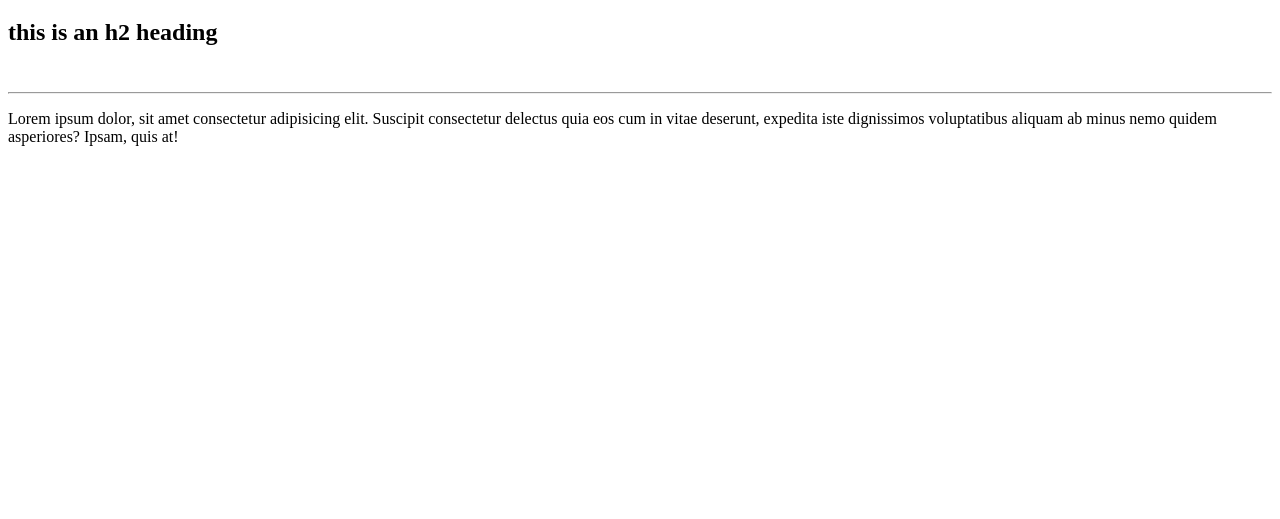
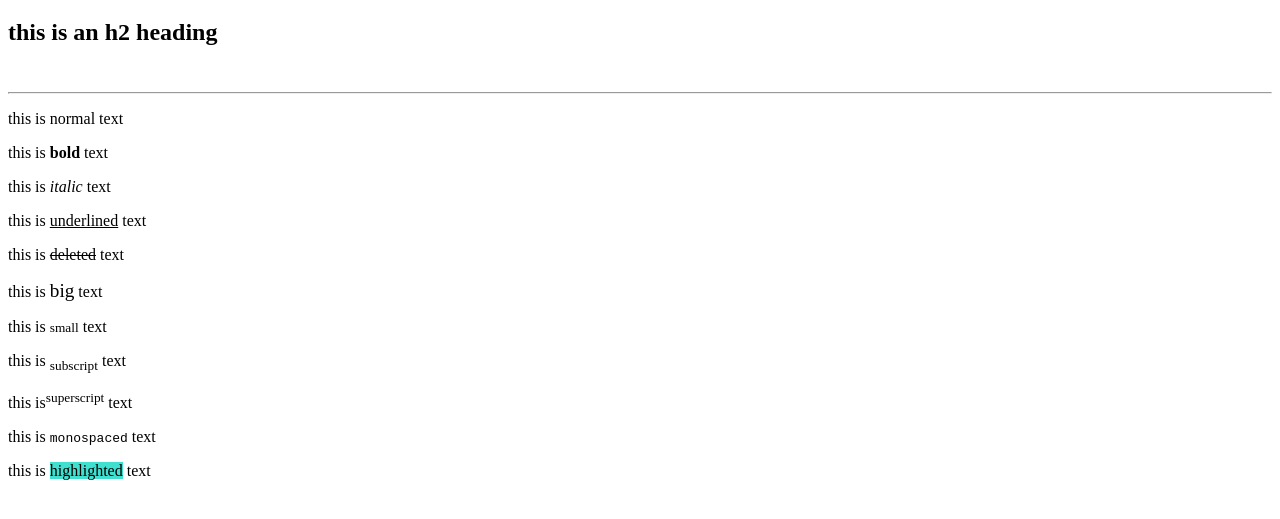
Before and after one commit to shishirsthakur/web, a plain HTML site: page htmlcss/index.html in a window 1280 px wide. Shown: the part 61-580 px from the top of the page. Drawn offline with Linux system fonts and the light colour scheme.

Commit message:
Text formatting

```diff
--- a/htmlcss/index.html
+++ b/htmlcss/index.html
@@ -12,10 +12,17 @@
          <!-- inserts a horizontal line -->
         <p>
             <!-- you can use <pre> in order to retain formatting</pre> -->
-            Lorem ipsum dolor,
-            sit amet consectetur adipisicing
-            elit. Suscipit consectetur delectus quia eos cum in vitae deserunt, expedita iste dignissimos voluptatibus aliquam ab minus nemo quidem asperiores? Ipsam, quis at!
-
-        </p>
+          </p>
+          <p> this is normal text</p>
+          <p> this is <b>bold</b> text</p>
+          <p> this is <i>italic</i> text</p>
+          <p> this is <u>underlined</u> text</p>
+          <p> this is <del>deleted</del> text</p>
+          <p> this is <big> big</big> text</p>
+          <p> this is <small> small</small> text</p>
+          <p> this is  <sub> subscript</sub> text</p>
+          <p> this is<sup>superscript</sup> text</p>
+          <p> this is <tt> monospaced</tt> text</p>
+          <p> this is <mark style="background-color: turquoise;">highlighted</mark> text</p>
     </body>
 </html>
```
